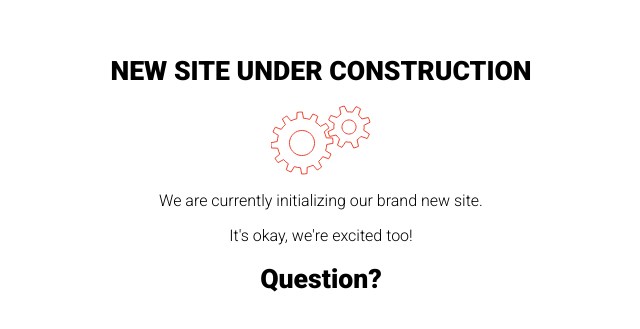
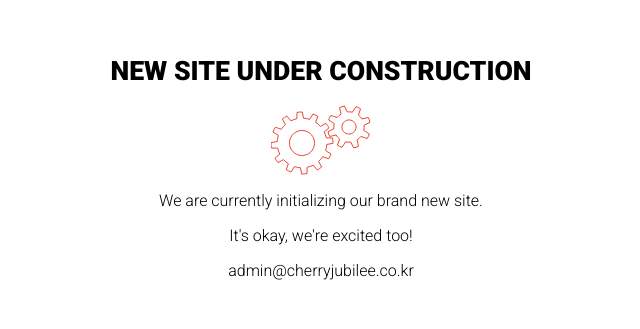
Before and after one commit to amikim27/cherryjubilee, a plain HTML site: page index.html in a window 1280 px wide. Shown: the part 163-492 px from the top of the page, without its empty margins (327-967 px from the left). Drawn offline with Linux system fonts and the light colour scheme.

Commit message:
Update index.html

```diff
--- a/index.html
+++ b/index.html
@@ -1,7 +1,8 @@
+<head>
+<link href="/style.css" rel="stylesheet">
+</head>
+
 <!--Main style sheet-->
-<link href="/style.css" rel="stylesheet">
-
-
 <div class="warning-content">
 <h1>NEW SITE UNDER CONSTRUCTION</h1>
 <svg version="1.1" xmlns="http://www.w3.org/2000/svg" xmlns:xlink="http://www.w3.org/1999/xlink" x="0px" y="0px"
@@ -61,10 +62,7 @@
 <p>
   It's okay, we're excited too!
 </p>
-
-<h1>
-<a href="mailto:admin@cherryjubilee.co.kr">Question?
-</a>
-  </h1>
-
+<p>
+ admin@cherryjubilee.co.kr
+</p>
 </div>
```
